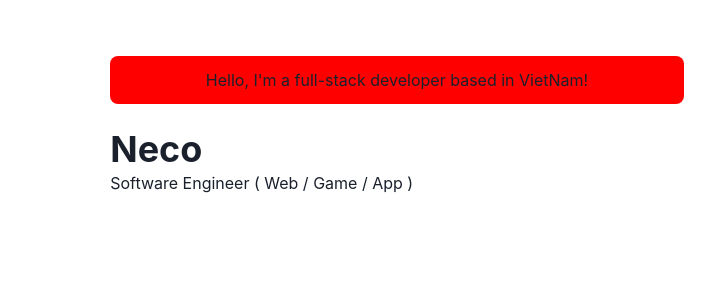
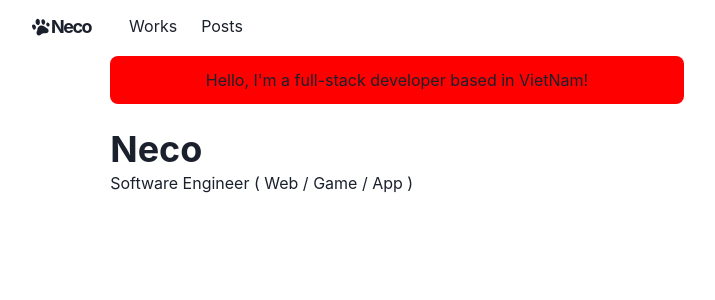
Before and after one commit to kitkas0000/thenecocodes.github.io, a Next.js app: page / in a window 1280 px wide. Shown: the top 300 px of the page, without its empty margins (243-958 px from the left). Built offline with nearby package versions, Linux system fonts and the light colour scheme.

Commit message:
add navbar

```diff
--- /dev/null
+++ b/components/icons/footprint.js
@@ -0,0 +1,27 @@
+const FootprintIcon = props => {
+  return (
+    <svg
+      width={20}
+      height={20}
+      className="w-5 inline-block transition-transform group-hover:rotate-[20deg]"
+      viewBox="0 0 40 40"
+      fill="currentColor"
+      {...props}
+    >
+      <g transform="matrix(1.07541,0,0,1.1001,-1.05651,-0.978215)">
+        <path
+          fill="currentColor"
+          d="M13.319,4.13C13.319,4.13 10.313,4.08 9.501,9.535C9.133,13.546 12.568,15.516 14.12,15.497C15.556,15.495 17.638,14.151 17.486,9.765C17.334,5.38 14.98,4.15 13.319,4.13"
+        />
+      </g>
+      <path d="M3.12,15.575C2.626,16.02 0.637,18.024 3.508,22.915C6.379,27.806 8.628,23.888 8.923,23.455C9.218,23.021 11.41,20.306 8.664,16.924C5.918,13.543 3.12,15.575 3.12,15.575Z" />
+      <g transform="matrix(1.00722,0,0,0.981856,-0.205441,0.281328)">
+        <path d="M24.03,4.13C22.048,4.309 20.472,5.325 20.922,9.814C21.373,14.304 24.4,15.613 25.402,15.499C26.404,15.385 28.84,12.521 28.427,9.814C28.013,7.107 26.837,4.296 24.03,4.13Z" />
+      </g>
+      <path d="M32.114,11.35C32.114,11.35 29.196,13.155 30.864,16.589C32.532,20.023 34.677,19.25 36,18.588C37.322,17.927 38.02,14.778 35.931,12.665C33.843,10.551 32.114,11.35 32.114,11.35Z" />
+      <path d="M19.212,17.136C19.212,17.136 12.651,19.306 12.84,25.174C12.888,28.022 10.569,28.548 11.073,32.567C11.727,34.322 12.649,36.92 15.89,36.85C19.131,36.781 19.603,34.354 23.377,32.97C27.151,31.586 31.009,33.828 33.802,31.213C36.596,28.598 35.188,24.468 31.876,22.731C28.564,20.995 24.793,16.327 19.212,17.136Z" />
+    </svg>
+  )
+}
+
+export default FootprintIcon
--- a/components/layouts/main.js
+++ b/components/layouts/main.js
@@ -1,4 +1,5 @@
 import Head from 'next/head'
+import Navbar from '../navbar.js'
 import { Box, Container } from '@chakra-ui/react'
 
 const Main = ({ children, router }) => {
@@ -9,6 +10,8 @@
         <title>Neco - Homepage</title>
       </Head>
 
+      <Navbar path={router.asPath} />
+
       <Container maxW="container.md" pt={14}>
         {children}
       </Container>
--- /dev/null
+++ b/components/logo.js
@@ -0,0 +1,40 @@
+import Link from 'next/link'
+import { Text, useColorModeValue } from '@chakra-ui/react'
+import FootprintIcon from './icons/footprint'
+import styled from '@emotion/styled'
+
+const LogoBox = styled.span`
+  font-weight: bold;
+  font-size: 18px;
+  display: inline-flex;
+  align-items: center;
+  height: 30px;
+  line-height: 20px;
+  padding: 10px;
+
+  &:hover img {
+    transform: rotate(20deg);
+  }
+`
+
+const Logo = () => {
+  const footPrintImg = `/images/footprint${useColorModeValue('', '-dark')}.png`
+
+  return (
+    <Link href="/" scroll={false}>
+      <LogoBox>
+        <FootprintIcon />
+        <Text
+          color={useColorModeValue('gray.800', 'whiteAlpha.900')}
+          fontFamily='M PLUS Rounded 1c", sans-serif'
+          fontWeight="bold"
+          ml={3}
+        >
+          Neco
+        </Text>
+      </LogoBox>
+    </Link>
+  )
+}
+
+export default Logo
--- /dev/null
+++ b/components/navbar.js
@@ -0,0 +1,98 @@
+import Logo from './logo'
+import NextLink from 'next/link'
+import {
+  Container,
+  Box,
+  Link,
+  Stack,
+  Heading,
+  Flex,
+  Menu,
+  MenuItem,
+  MenuList,
+  MenuButton,
+  IconButton,
+  useColorModeValue
+} from '@chakra-ui/react'
+import { HamburgerIcon } from '@chakra-ui/icons'
+
+const LinkItem = ({ href, path, children }) => {
+  const active = path == href
+  const inactiveColor = useColorModeValue('gray200', 'whiteAlpha.900')
+  return (
+    <NextLink href={href}>
+      <Link
+        p={2}
+        bg={active ? 'glassTeal' : undefined}
+        color={active ? '#202023' : inactiveColor}
+      >
+        {children}
+      </Link>
+    </NextLink>
+  )
+}
+
+const Navbar = props => {
+  const { path } = props
+
+  return (
+    <Box
+      position="fixed"
+      as="nav"
+      w="100%"
+      bg={useColorModeValue('#ffffff40', '#20202380')}
+      style={{ backdropFilter: 'blur(10px)' }}
+      zIndex={1}
+      {...props}
+    >
+      <Container
+        display="flex"
+        p={2}
+        maxW="container.md"
+        wrap="wrap"
+        align="center"
+        justify="space-between"
+      >
+        <Flex align="center" mr={5}>
+          <Heading as="h1" size="lg" letterSpacing={'tighter'}>
+            <Logo />
+          </Heading>
+        </Flex>
+
+        <Stack
+          direction={{ base: 'column', md: 'row' }}
+          display={{ base: 'none', md: 'flex' }}
+          width={{ base: 'full', md: 'auto' }}
+          alignItems="center"
+          flexGrow={1}
+          mt={{ base: 4, nmd: 0 }}
+        >
+          <LinkItem href="/works" path={path}>
+            Works
+          </LinkItem>
+          <LinkItem href="/posts" path={path}>
+            Posts
+          </LinkItem>
+        </Stack>
+
+        <Box flex={1} align="right">
+          <Box ml={2} display={{ base: 'inline-block', md: 'none' }}>
+            <Menu>
+              <MenuButton
+                as={IconButton}
+                icon={<HamburgerIcon />}
+                variant="outline"
+                aria-label="Options"
+              />
+              <MenuList>
+                <NextLink href="/" passHref></NextLink>
+              </MenuList>
+            </Menu>
+          </Box>
+        </Box>
+      </Container>
+    </Box>
+  )
+}
+
+export default Navbar
--- a/package.json
+++ b/package.json
@@ -12,6 +12,7 @@
   "author": "Neco",
   "license": "MIT",
   "dependencies": {
+    "@chakra-ui/icons": "^2.1.1",
     "@chakra-ui/react": "^2.8.1",
     "@emotion/react": "^11.11.1",
     "@emotion/styled": "^11.11.0",
```
Also changed, not shown: 1 other file (tests, documents, lock files or other folders).
